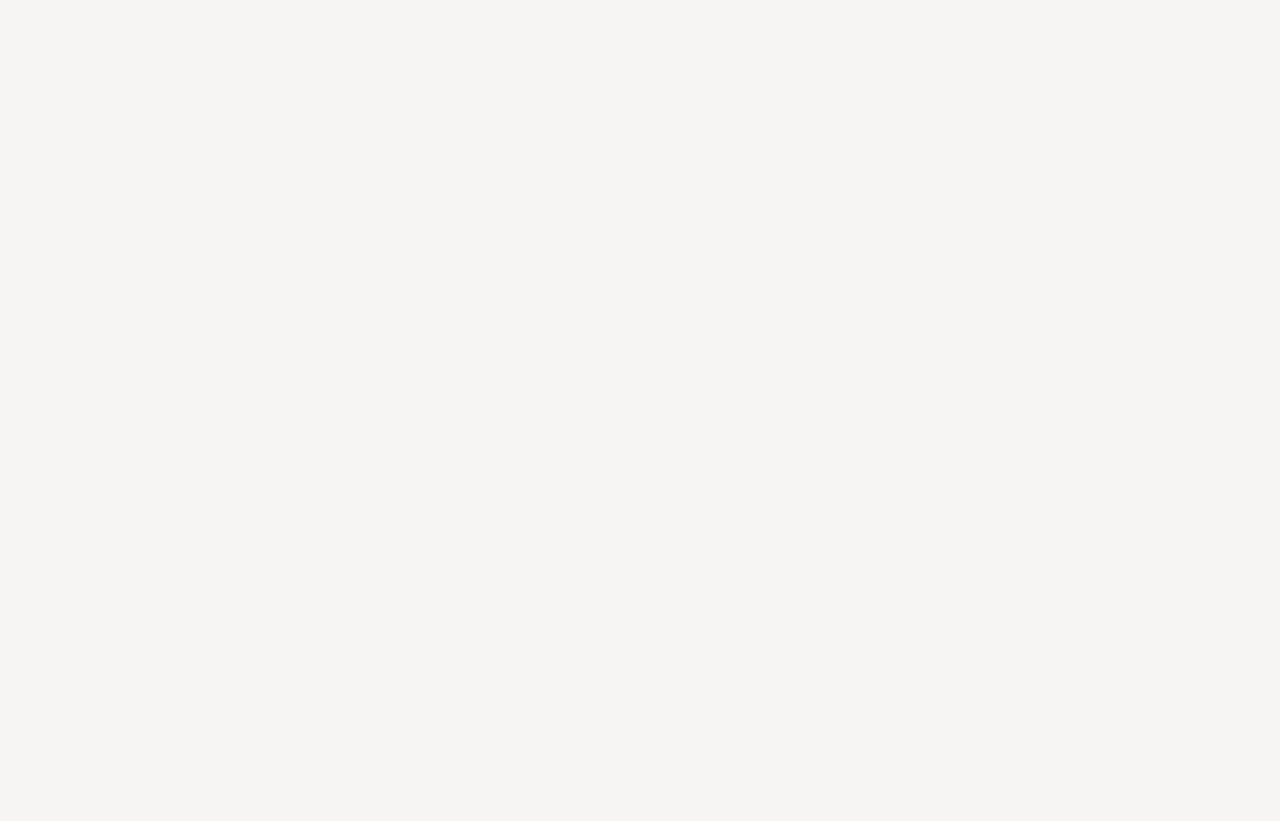
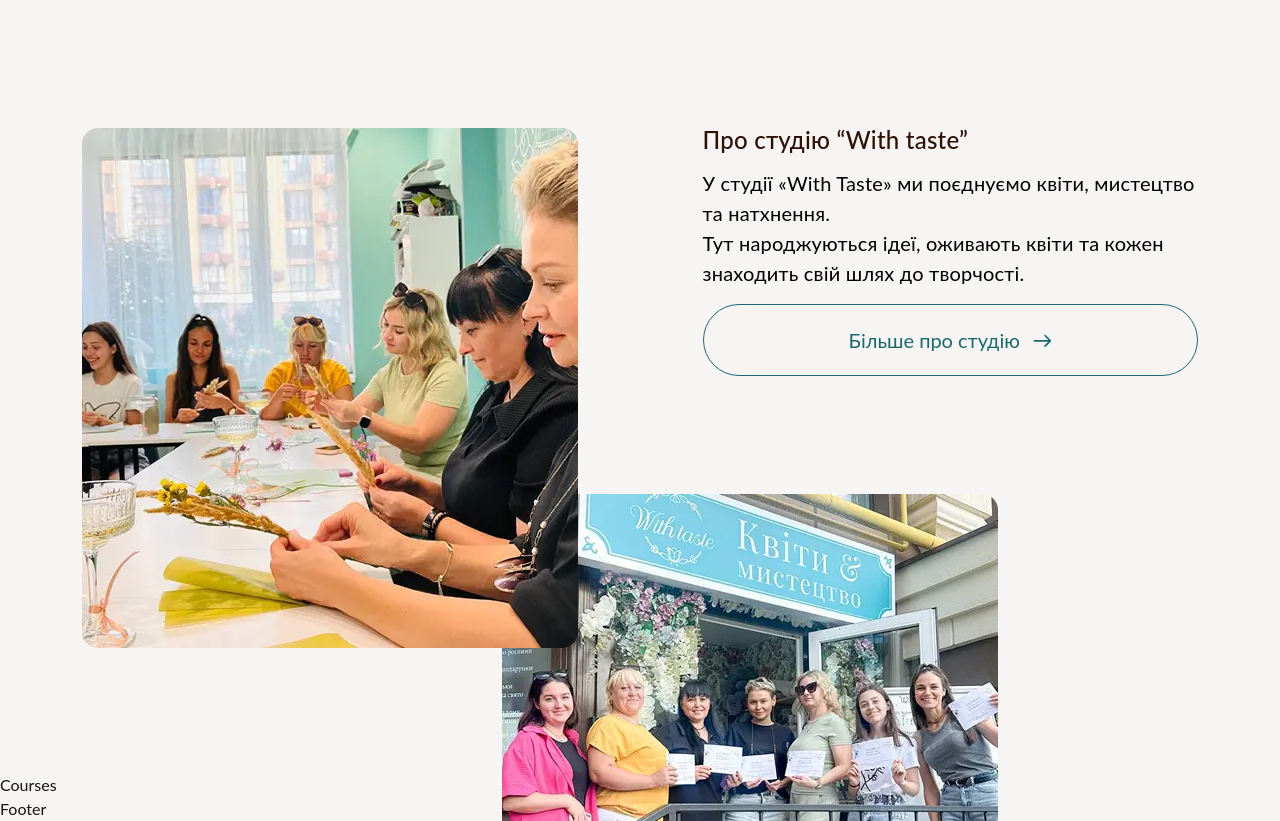
Before and after one commit to 7flowsstudio/floristics_agency, a Next.js app: page / in a window 1280 px wide. Shown: the part 940-1761 px from the top of the page. Before the commit the page ends 920 px from the top, so only its background shows below. Built offline with nearby package versions, Linux system fonts and the light colour scheme; a web font is replaced by a local one.

Commit message:
about-first-sett

```diff
--- a/src/app/globals.css
+++ b/src/app/globals.css
@@ -48,6 +48,7 @@ body {
   background: var(--with-taste-bg);
   color: var(--with-taste-black);
   margin: 0;
+  font-family: var(--font-family);
 }
 
 html,
@@ -56,10 +57,12 @@ body {
   width: 100%;
 }
 h1 {
-  font-family: var(--second-family);
   /* line-height: 45px; */
   color: var(--with-taste-primary);
   /* text-align: center; */
+}
+h2 {
+  font-family: var(--font-family);
 }
 h1,
 h2,
--- a/src/components/layout/Container.tsx
+++ b/src/components/layout/Container.tsx
@@ -1,10 +1,13 @@
 type Props = {
   children: React.ReactNode;
+  className?: string;
 };
 
-export default function Container({ children }: Props) {
+export default function Container({ children, className = "" }: Props) {
   return (
-    <div className="max-w-[1440px] mx-auto px-[19px] md:px-[40px] lg:px-[82px]">
+    <div
+      className={`max-w-[1440px] mx-auto px-[19px] md:px-[40px] lg:px-[82px] ${className}`}
+    >
       {children}
     </div>
   );
--- a/src/components/sections/About.tsx
+++ b/src/components/sections/About.tsx
@@ -1,8 +1,75 @@
+import Image from "next/image";
+import Container from "../layout/Container";
+import Button from "../ui/Button";
+
 const About = () => {
   return (
-    <div>
-      <div></div>About
-    </div>
+    <Container className="pt-[105px] lg:pt-[160px]">
+      <div className="">
+        <div className="flex flex-col min-[1000px]:grid min-[1000px]:grid-cols-2 min-[1000px]:grid-rows-[auto_auto] min-[1000px]:gap-[125px]">
+          <div className="flex flex-col justify-start md:row-start-1 md:col-start-2 gap-4">
+            <h2 className="text-[#2D1106] font-medium text-[24px] leading-[100%] tracking-[0.01em]">
+              Про студію “With taste”
+            </h2>
+            <p className="">
+              У студії «With Taste» ми поєднуємо квіти, мистецтво та натхнення.{" "}
+              <br />
+              Тут народжуються ідеї, оживають квіти та кожен знаходить свій шлях
+              до творчості.
+            </p>
+            <Button
+              className="w-full [@media(max-width:767px)]:hidden"
+              iconSrc="/arrow-right.svg"
+              variant="outline"
+              iconPosition="right"
+            >
+              Більше про студію
+            </Button>
+          </div>
+
+          <div className="relative">
+            <div
+              className="relative  w-full
+  max-w-[337px]
+  md:max-w-[631px]
+  h-[277px]
+  md:h-[520px] rounded-[16px] overflow-hidden md:row-start-1 md:col-start-1 mx-auto"
+            >
+              <div className="w-full h-full relative z-20">
+                <Image
+                  src="/img/about/aboutfirst.webp"
+                  alt="workshop"
+                  fill
+                  style={{ objectFit: "cover" }}
+                  priority={false}
+                  loading="lazy"
+                />
+              </div>
+            </div>
+            <div className="relative min-[1000px]:absolute min-[1000px]:top-[350px] min-[1000px]:left-[420px] w-full max-w-[337px] md:max-w-[628px] h-[213px] md:h-[396px] rounded-[16px] overflow-hidden md:col-span-2 mt-4 mx-auto">
+              <div className="w-full h-full relative z-10">
+                <Image
+                  src="/img/about/aboutsec.webp"
+                  alt="workshop"
+                  fill
+                  style={{ objectFit: "cover" }}
+                  priority={false}
+                  loading="lazy"
+                />
+              </div>
+            </div>
+          </div>
+          <Button
+            className="w-full md:hidden"
+            iconSrc="/arrow-right.svg"
+            variant="outline"
+            iconPosition="right"
+          >
+            Більше про студію
+          </Button>
+        </div>
+      </div>
+    </Container>
   );
 };
 export default About;
--- a/src/components/sections/Hero.tsx
+++ b/src/components/sections/Hero.tsx
@@ -12,7 +12,7 @@ const Hero = () => {
   bg-center
   bg-cover
   md:bg-none
-  h-[90vh]
+  [@media(max-width:767px)]:h-[90vh]
   w-full
   pt-[40px] md:pt-[60px]
   "
```
Also changed, not shown: public/img/about/aboutfirst.webp (added), public/img/about/aboutsec.webp (added).
